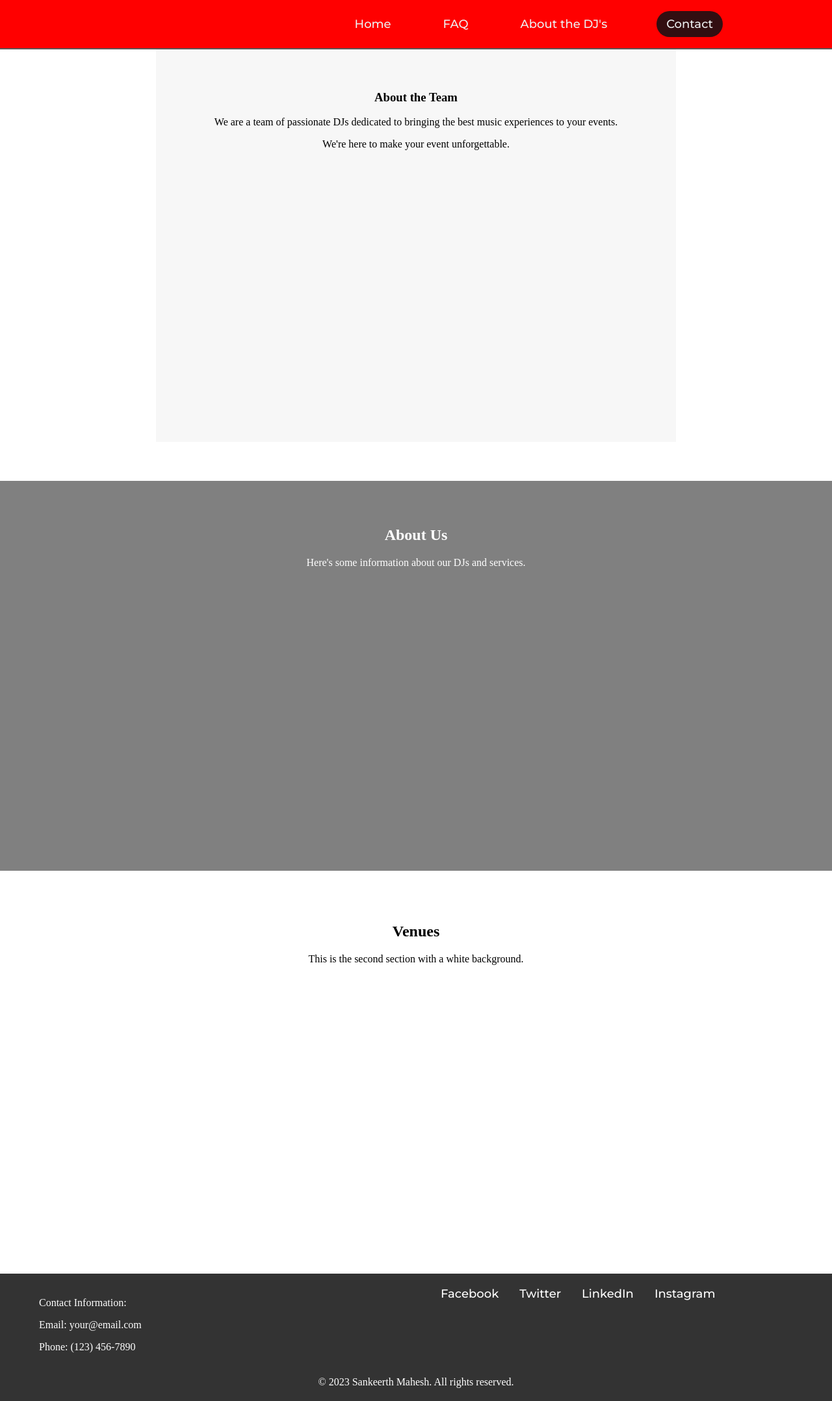
After one commit to samahesh56/dj-web-design, a Flask app: template website/templates/about.html in a window 1280 px wide. The commit adds this page. Shown: the whole page at 65% size. Run offline with Flask 3, Linux system fonts and the light colour scheme; the template is opened without the code that fills it, so the values that code supplies are empty.

Commit message:
Routing and Styling
Added routing for "Home", "FAQ", and "about", as well as reduced redundancy.

```diff
--- a/website/static/css/styles.css
+++ b/website/static/css/styles.css
@@ -165,3 +165,52 @@
     margin: 0;
     padding: 0;
 }
+
+
+/* Styles specific to the FAQ page */
+
+/* Styling the FAQ heading */
+.faq-page .faq-heading {
+    font-size: 24px;
+    color: #333;
+    margin-top: 50px;
+}
+
+/* Styling the FAQ paragraph */
+.faq-page .faq-paragraph {
+    font-size: 16px;
+    line-height: 1.5;
+    margin-bottom: 30px;
+}
+
+/* Styling the FAQ list */
+.faq-page .faq-list {
+    padding-left: 20px;
+}
+
+
+/* Styles specific to the About Us page */
+.about-section {
+    background-color: #f7f7f7; /* Custom background color for the About section */
+    padding: 60px 0; /* Custom padding for the section */
+    text-align: center;
+}
+
+.about-section .content {
+    max-width: 800px; /* Limit the content width */
+    margin: 0 auto; /* Center the content horizontally */
+}
+
+/* Custom styles for About Us heading */
+.about-heading {
+    font-size: 28px;
+    color: #333;
+    margin-top: 20px;
+}
+
+/* Custom styles for About Us paragraphs */
+.about-paragraph {
+    font-size: 18px;
+    line-height: 1.5;
+    margin-bottom: 30px;
+}
--- /dev/null
+++ b/website/templates/about.html
@@ -0,0 +1,13 @@
+{% extends "base.html" %}
+
+{% block content %}
+    <!-- Add your About Us content here -->
+    <section class="section-white about-section">
+        <div class="content">
+            <h1>About the Team</h1>
+            <p>We are a team of passionate DJs dedicated to bringing the best music experiences to your events.</p>
+            <p>We're here to make your event unforgettable.</p>
+        </div>
+    </section>
+    <!-- Add more About Us content as needed -->
+{% endblock %}
--- a/website/templates/base.html
+++ b/website/templates/base.html
@@ -13,9 +13,9 @@
     <header> <!-- Navbar structure -->
         <nav class="nav">
             <ul class="nav__links">
-                <li><a href="#">Home</a></li>
-                <li><a href="#">FAQ</a></li>
-                <li><a href="#">About the DJ's</a></li>
+                <li><a href="{{ url_for('views.home') }}">Home</a></li>
+                <li><a href="{{ url_for('views.faq') }}">FAQ</a></li>
+                <li><a href="{{ url_for('views.about') }}">About the DJ's</a></li>
             </ul>
             <a class="cta" href="#"><button>Contact</button></a>
             <div class="burger">
@@ -29,8 +29,10 @@
     <!-- Section 1: White background -->
     <section class="section-white">
         <div class="content">
+            {% block content %}
             <h1>Welcome</h1>
             <p>This is the first section with a white background.</p>
+            {% endblock %}
         </div>
     </section>
 
--- a/website/views.py
+++ b/website/views.py
@@ -1,5 +1,4 @@
-from flask import Blueprint
-from flask import render_template
+from flask import Blueprint, render_template
 
 views = Blueprint('views', __name__)
 
@@ -13,7 +12,7 @@
 
 @views.route('/about')
 def about():
-    return 'About the founders.'
+    return render_template('about.html')
 
 @views.route('/contact')
 def contact():
```
Also changed, not shown: website/templates/faq.html (+14 -21 lines), website/templates/home.html (+7 -1 lines), website/templates/venue.html (deleted).
